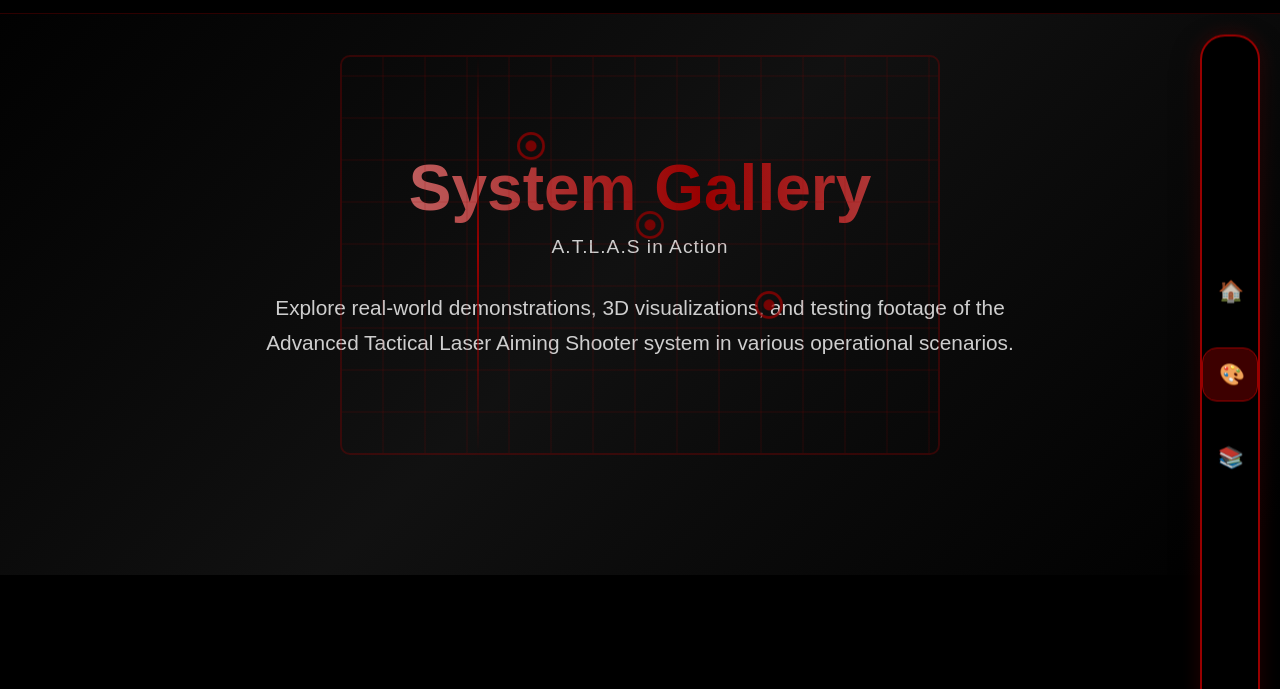
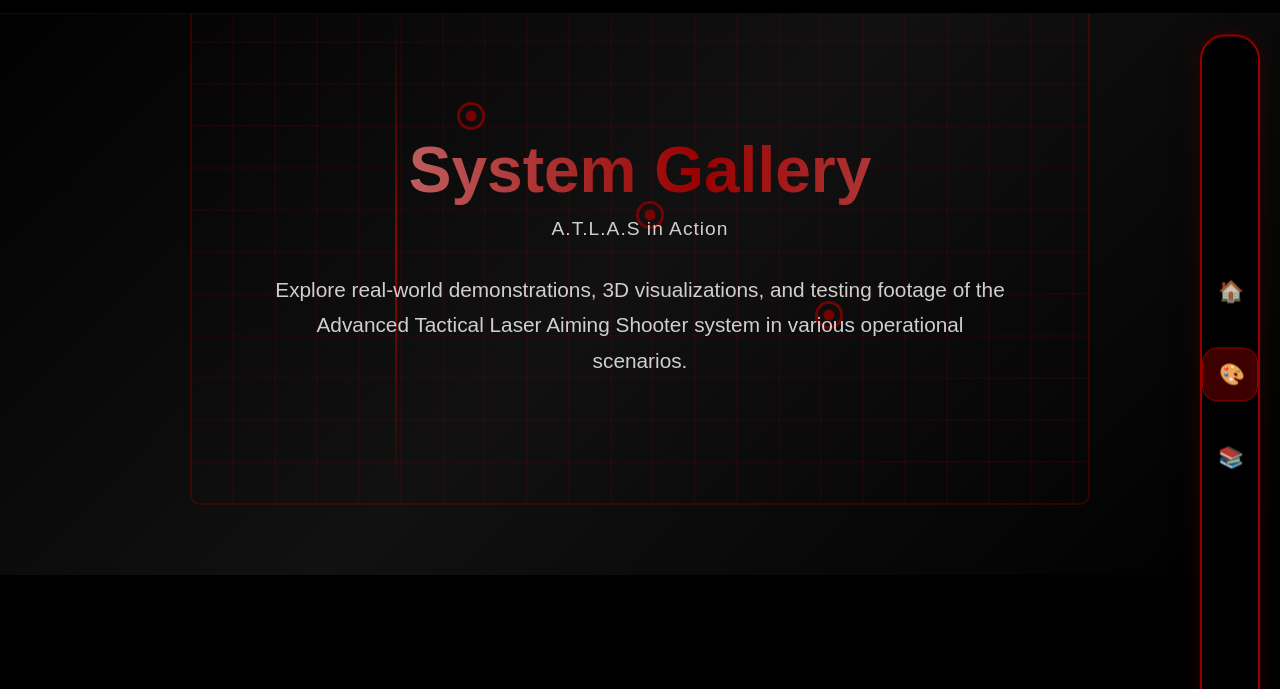
Before and after one commit to Izallrius/ATLAS, a plain HTML site: page gallery.html in a window 1280 px wide. Shown: the part 65-754 px from the top of the page. Drawn offline with Linux system fonts and the light colour scheme.

Commit message:
Update gallery-styles.css

```diff
--- a/gallery-styles.css
+++ b/gallery-styles.css
@@ -10,7 +10,14 @@
     align-items: center;
     position: relative;
     overflow: hidden;
-    padding: 8rem 0 4rem;
+    padding: 8rem 2rem 4rem; /* Added horizontal padding */
+}
+
+.gallery-header .container {
+    position: relative;
+    z-index: 2;
+    max-width: 900px;
+    margin: 0 auto;
 }
 
 .gallery-title {
@@ -27,24 +34,25 @@
     max-width: 800px;
     margin: 0 auto 4rem;
     line-height: 1.7;
+    padding: 0 2rem; /* Added padding to contain text */
 }
 
 .header-visual {
     position: absolute;
-    top: 0;
-    left: 0;
-    width: 100%;
-    height: 100%;
+    top: 50%;
+    left: 50%;
+    transform: translate(-50%, -50%);
+    width: 90%; /* Changed from 100% */
+    max-width: 900px; /* Match container width */
+    height: 500px;
     pointer-events: none;
+    z-index: 1; /* Behind the text */
 }
 
 .scanning-grid {
-    position: absolute;
-    top: 50%;
-    left: 50%;
-    width: 600px;
-    height: 400px;
-    transform: translate(-50%, -50%);
+    position: relative; /* Changed from absolute */
+    width: 100%; /* Changed from fixed 600px */
+    height: 100%;
     border: 2px solid rgba(152, 0, 0, 0.3);
     border-radius: 10px;
 }
@@ -973,4 +981,5 @@
         gap: 1rem;
         justify-content: center;
     }
+
 }
```
